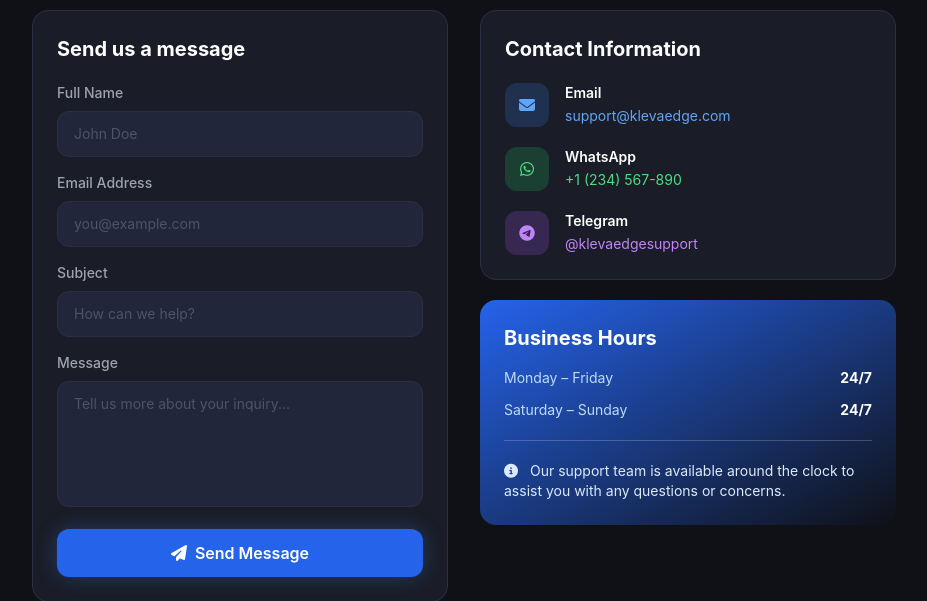
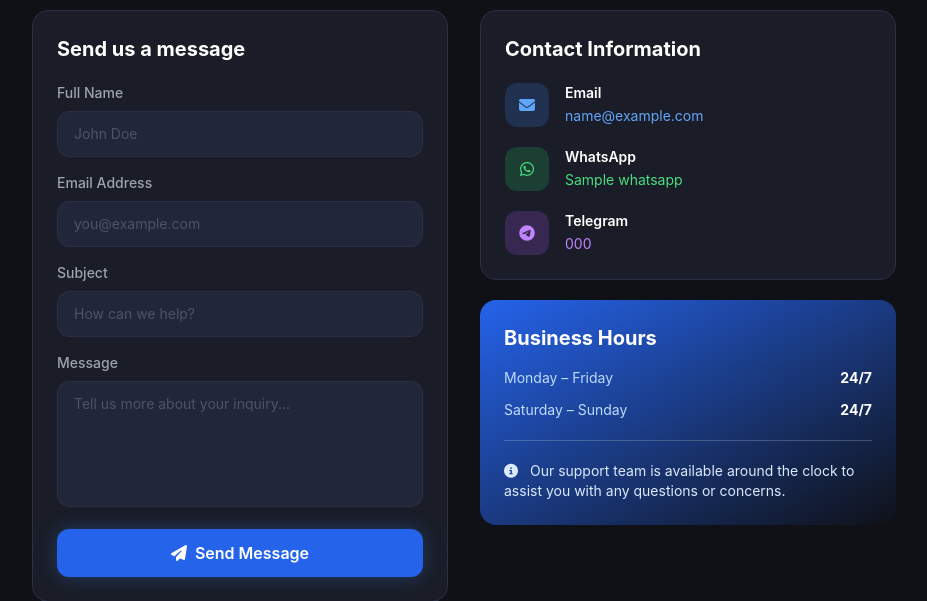
Before and after one commit to YWHNTUC7/Klevaedge-final1, a Flask app: template templates/contact.html in a window 1280 px wide. Shown: the part 186-787 px from the top of the page, without its empty margins (176-1103 px from the left). Run offline with Flask 3, Linux system fonts and the light colour scheme; the template is opened without the code that fills it: most values are stand-ins (such as "Sample title", 1, 10 or a date in 2020); parts of the project's set-up code (start-up, migrations or seed data) failed here and were passed over; some libraries are stand-ins or nearby versions.

Commit message:
Replace static contact links with dynamic variables
Updated contact links to use dynamic variables for email, WhatsApp, and Telegram.

```diff
--- a/templates/contact.html
+++ b/templates/contact.html
@@ -48,7 +48,7 @@
                     </div>
                     <div>
                         <p class="font-semibold text-white text-sm">Email</p>
-                        <a href="mailto:support@klevaedge.com" class="text-primary-400 hover:text-primary-300 text-sm break-all">support@klevaedge.com</a>
+                        <a href="mailto:{{ contact.email }}" class="text-primary-400 hover:text-primary-300 text-sm break-all">{{ contact.email }}</a>
                     </div>
                 </div>
                 <div class="flex items-start space-x-4">
@@ -57,7 +57,7 @@
                     </div>
                     <div>
                         <p class="font-semibold text-white text-sm">WhatsApp</p>
-                        <a href="https://wa.me/1234567890" target="_blank" class="text-green-400 hover:text-green-300 text-sm">+1 (234) 567-890</a>
+                        <a href="{{ contact.whatsapp_link }}" target="_blank" class="text-green-400 hover:text-green-300 text-sm">{{ contact.whatsapp }}</a>
                     </div>
                 </div>
                 <div class="flex items-start space-x-4">
@@ -66,7 +66,7 @@
                     </div>
                     <div>
                         <p class="font-semibold text-white text-sm">Telegram</p>
-                        <a href="https://t.me/klevaedgesupport" target="_blank" class="text-purple-400 hover:text-purple-300 text-sm">@klevaedgesupport</a>
+                        <a href="{{ contact.telegram_link }}" target="_blank" class="text-purple-400 hover:text-purple-300 text-sm">{{ contact.telegram }}</a>
                     </div>
                 </div>
             </div>
```
